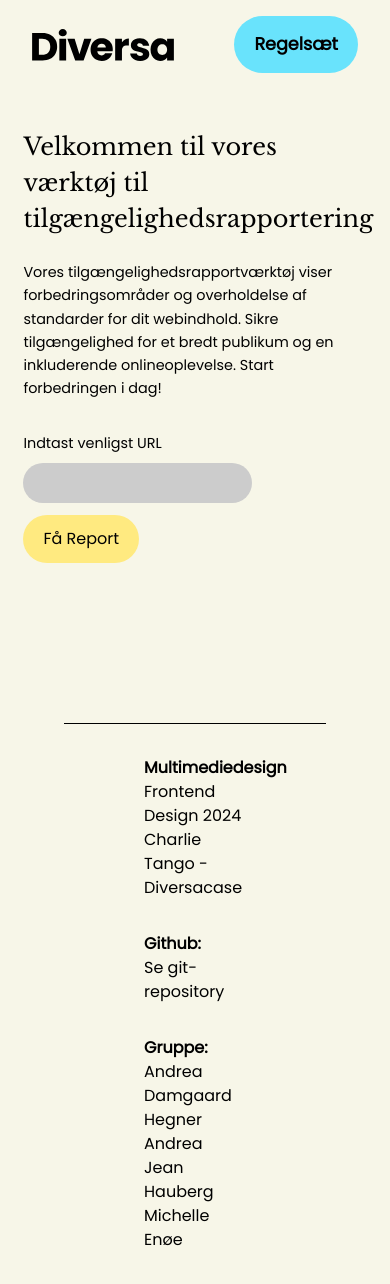
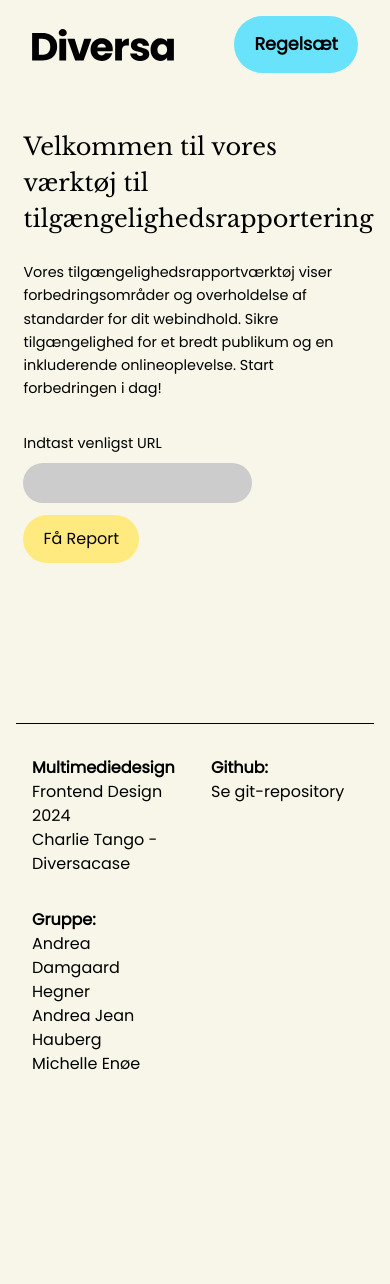
Before and after one commit to michelleenoe/diversa-case, a Next.js app: page / in a window 390 px wide. After the commit the page ends 1108 px from the top, so only its background shows below. Built offline with nearby package versions, Linux system fonts and the light colour scheme.

Commit message:
footer responsive

```diff
--- a/src/components/Footer.jsx
+++ b/src/components/Footer.jsx
@@ -3,8 +3,8 @@ import Link from "next/link";
 export default function Footer() {
   return (
     <>
-      <footer className=" pt-20">
-        <div className="lg:flex lg:justify-between border-t mx-16 py-4 px-16">
+      <footer className="pt-20">
+        <div className="grid grid-cols-2 md:grid-cols-3 lg:grid-cols-3 border-t mx-4 lg:mx-16 py-4 lg:px-16">
           <div className="p-4">
             <p className="font-bold">Multimediedesign </p>
             <p>Frontend Design 2024</p>
```
